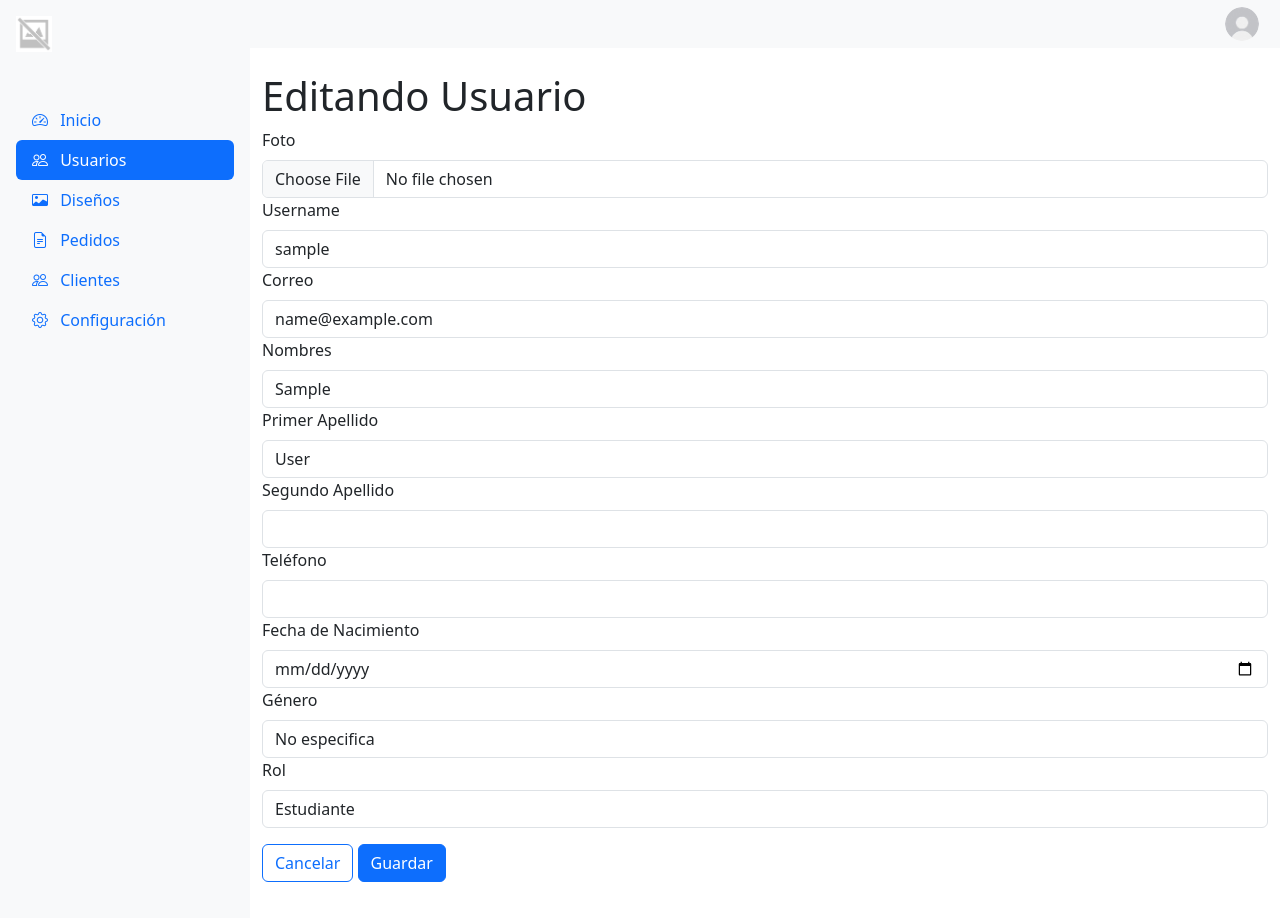
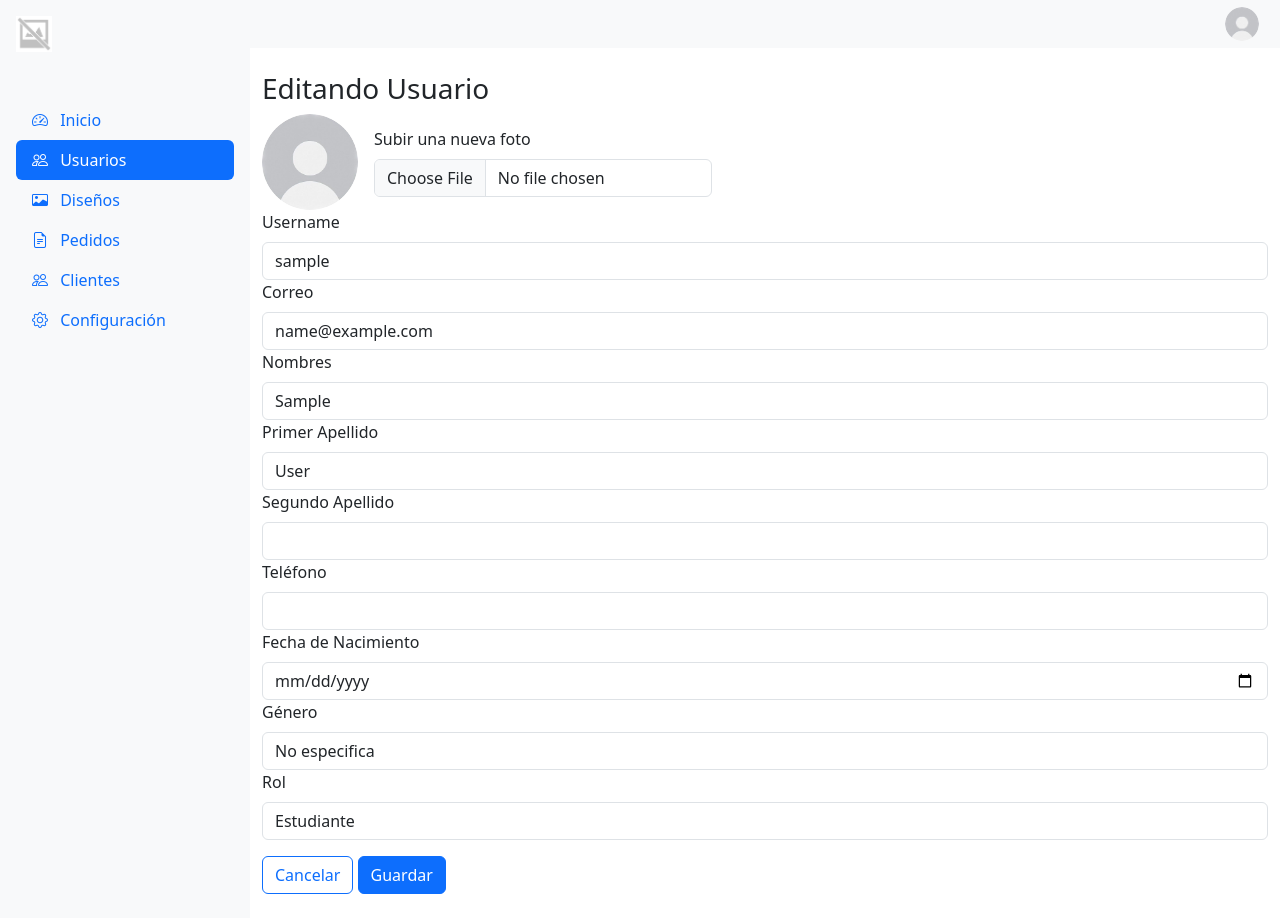
Before and after one commit to wmoralesl/ccmillennium, a Django app: page /admin/u/1/editar/ in a window 1280 px wide. Run offline with Django 5.2, Linux system fonts and the light colour scheme; the visitor is signed in with stand-in values (Sample User, id 1); data comes from the database, SQL or seed files in the repository; some libraries are stand-ins or nearby versions.

Commit message:
[Update]: Maquetacion de template

```diff
--- a/apps/users/forms.py
+++ b/apps/users/forms.py
@@ -14,6 +14,7 @@ class UserUpdateForm(forms.ModelForm):
             },
              format='%Y-%m-%d'
              ),
+             'photo': forms.FileInput(),
         }
 
 class UserCreateForm(forms.ModelForm):
--- a/apps/users/templates/users/user_form.html
+++ b/apps/users/templates/users/user_form.html
@@ -1,14 +1,30 @@
 {% extends "private/base.html" %}
 {% load widget_tweaks %}
+{% load static %}
+{% block content %}
+        <h3>Editando Usuario</h3>
 
-{% block content %}
-        <h1>Editando Usuario</h1>
+
         <form method="post" enctype="multipart/form-data">
             {% csrf_token %}
-            <div class="form-group">
-                <label for="{{ form.photo.id_for_label }}" class="form-label">Foto</label>
-                {{ form.photo|add_class:"form-control" }}
+
+            <div class="d-flex align-items-center">
+                <div class="">
+                    {% if user.photo %}
+                        <img src="{{ user.photo.url }}" alt="Foto" class="avatar-md">
+                    {% else %}
+                        <img src="{% static 'img/untils/nophoto.jpg' %}" alt="Foto"  class="avatar-md">
+                    {% endif %}
+                </div>
+                <div class="">
+                    <div class="form-group ms-3">
+                        <label for="{{ form.photo.id_for_label }}" class="form-label">Subir una nueva foto</label>
+                        {{ form.photo|add_class:"form-control" }}
+                    </div>
+                </div>
             </div>
+
+
             <div class="form-group">
                 <label for="{{ form.username.id_for_label }}" class="form-label">Username</label>
                 {{ form.username|add_class:"form-control" }}
--- a/static/css/topbar.css
+++ b/static/css/topbar.css
@@ -12,6 +12,13 @@
     border-radius: 50%;
 }
 
+.avatar-md{
+  object-fit: cover; /* Asegura que la imagen se recorte para llenar el contenedor */
+    width: 96px; /* Asegúrate de que el tamaño sea consistente */
+    height: 96x;
+    border-radius: 50%;
+}
+
 .dropdown-toggle::after {
   content: none; /* Elimina el contenido de la flechita */
 }
```
